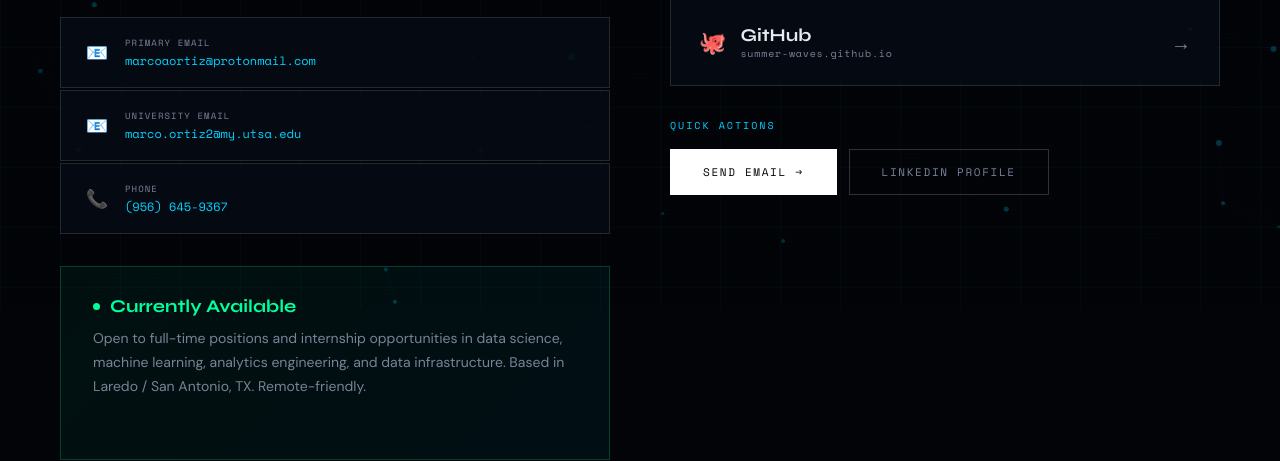
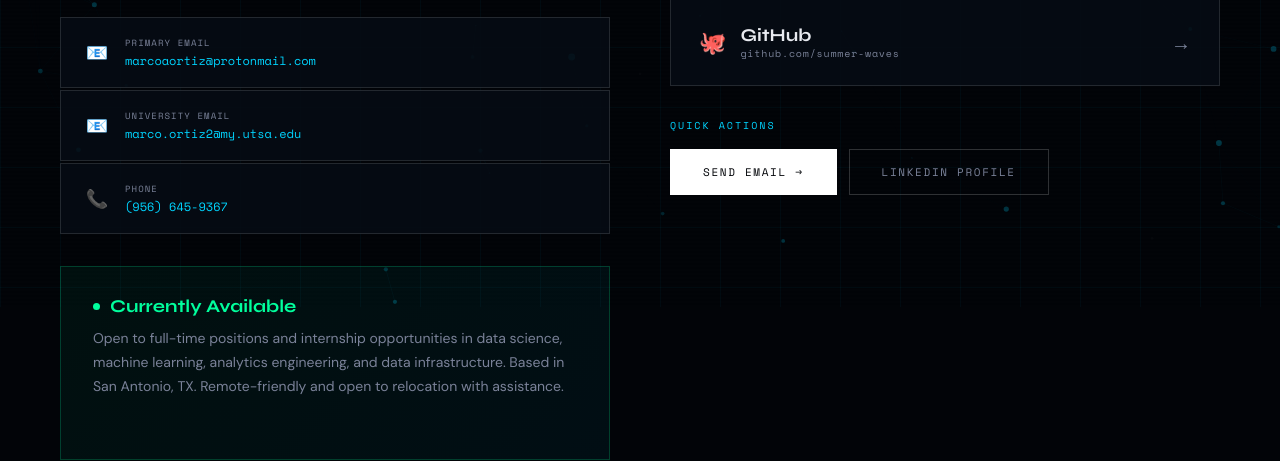
Before and after one commit to summer-waves/summer-waves.github.io, a plain HTML site: page connect.html in a window 1280 px wide. Shown: the part 493-954 px from the top of the page. Drawn offline with nearby package versions, Linux system fonts and the light colour scheme.

Commit message:
Update connect.html

```diff
--- a/connect.html
+++ b/connect.html
@@ -120,7 +120,7 @@
 
         <div class="avail-box">
           <div class="avail-title"><div class="dot"></div> Currently Available</div>
-          <p>Open to full-time positions and internship opportunities in data science, machine learning, analytics engineering, and data infrastructure. Based in Laredo / San Antonio, TX. Remote-friendly.</p>
+          <p>Open to full-time positions and internship opportunities in data science, machine learning, analytics engineering, and data infrastructure. Based in San Antonio, TX. Remote-friendly and open to relocation with assistance.</p>
         </div>
       </div>
 
@@ -137,12 +137,12 @@
             </div>
             <span class="sc-arrow">→</span>
           </a>
-          <a href="https://summer-waves.github.io" target="_blank" class="social-card">
+          <a href="https://github.com/summer-waves" target="_blank" class="social-card">
             <div class="sc-left">
               <span class="sc-icon">🐙</span>
               <div>
                 <div class="sc-name">GitHub</div>
-                <div class="sc-handle">summer-waves.github.io</div>
+                <div class="sc-handle">github.com/summer-waves</div>
               </div>
             </div>
             <span class="sc-arrow">→</span>
```
